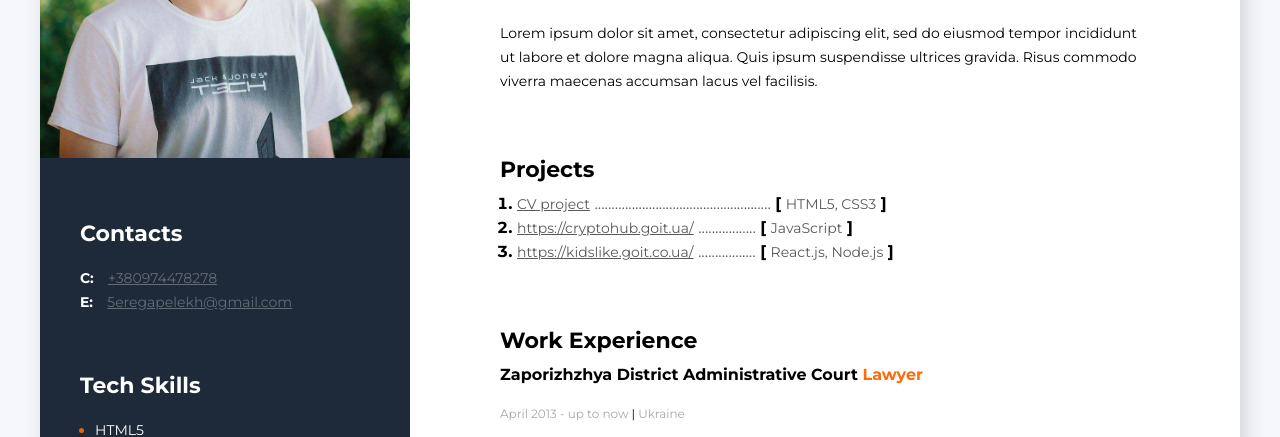
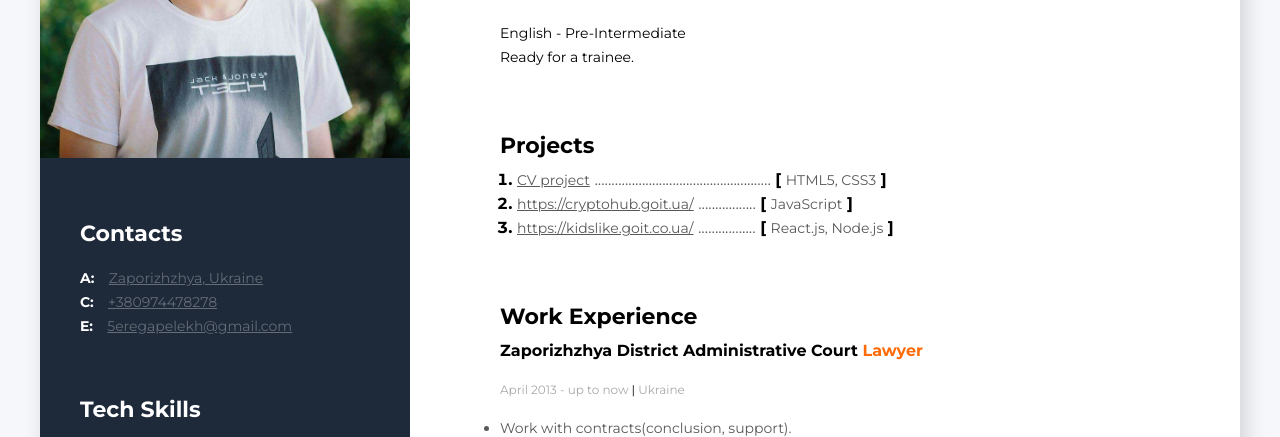
Before and after one commit to S-Pelekh/CV-project, a plain HTML site: page index.html in a window 1280 px wide. Shown: the part 289-726 px from the top of the page. Drawn offline with Linux system fonts and the light colour scheme.

Commit message:
add adress

```diff
--- a/index.html
+++ b/index.html
@@ -19,6 +19,10 @@
         <!--contacts container-->
         <div class="contacts">
           <h3 class="contact-tittle">Contacts</h3>
+          <div>
+            <span class="letter">A:</span>
+            <a class="contacts-link" href="https://www.google.com/maps/place/%D0%97%D0%B0%D0%BF%D0%BE%D1%80%D0%BE%D0%B6%D1%8C%D0%B5,+%D0%97%D0%B0%D0%BF%D0%BE%D1%80%D0%BE%D0%B6%D1%81%D0%BA%D0%B0%D1%8F+%D0%BE%D0%B1%D0%BB%D0%B0%D1%81%D1%82%D1%8C,+69000/@47.8558882,35.035249,11z/data=!4m5!3m4!1s0x40dc673dfa85bb03:0x7e675cd9074d3f4a!8m2!3d47.8388!4d35.139567">Zaporizhzhya, Ukraine</a>
+          </div>
           <div>
             <span class="letter">C:</span>
             <a class="contacts-link" href="tel:+380974478278">+380974478278</a>
@@ -51,7 +55,6 @@
             <li class="item"><span class="text">Work ethic</span></li>
             <li class="item"><span class="text">Interpersonal Skills</span></li>
             <li class="item"><span class="text">Teamwork</span></li>
-            <li class="item"><span class="text">Leadership</span></li>
             <li class="item"><span class="text">Time Management</span></li>
           </ul>
         </div>
@@ -65,10 +68,8 @@
           <h1 class="name">Sergii Pelekh</h1>
 
           <p class="bigtext">
-            Lorem ipsum dolor sit amet, consectetur adipiscing elit, sed do
-            eiusmod tempor incididunt ut labore et dolore magna aliqua. Quis
-            ipsum suspendisse ultrices gravida. Risus commodo viverra maecenas
-            accumsan lacus vel facilisis.
+            English - Pre-Intermediate <br>
+            Ready for a trainee.
           </p>
         </div>
         <!-- project container -->
```
